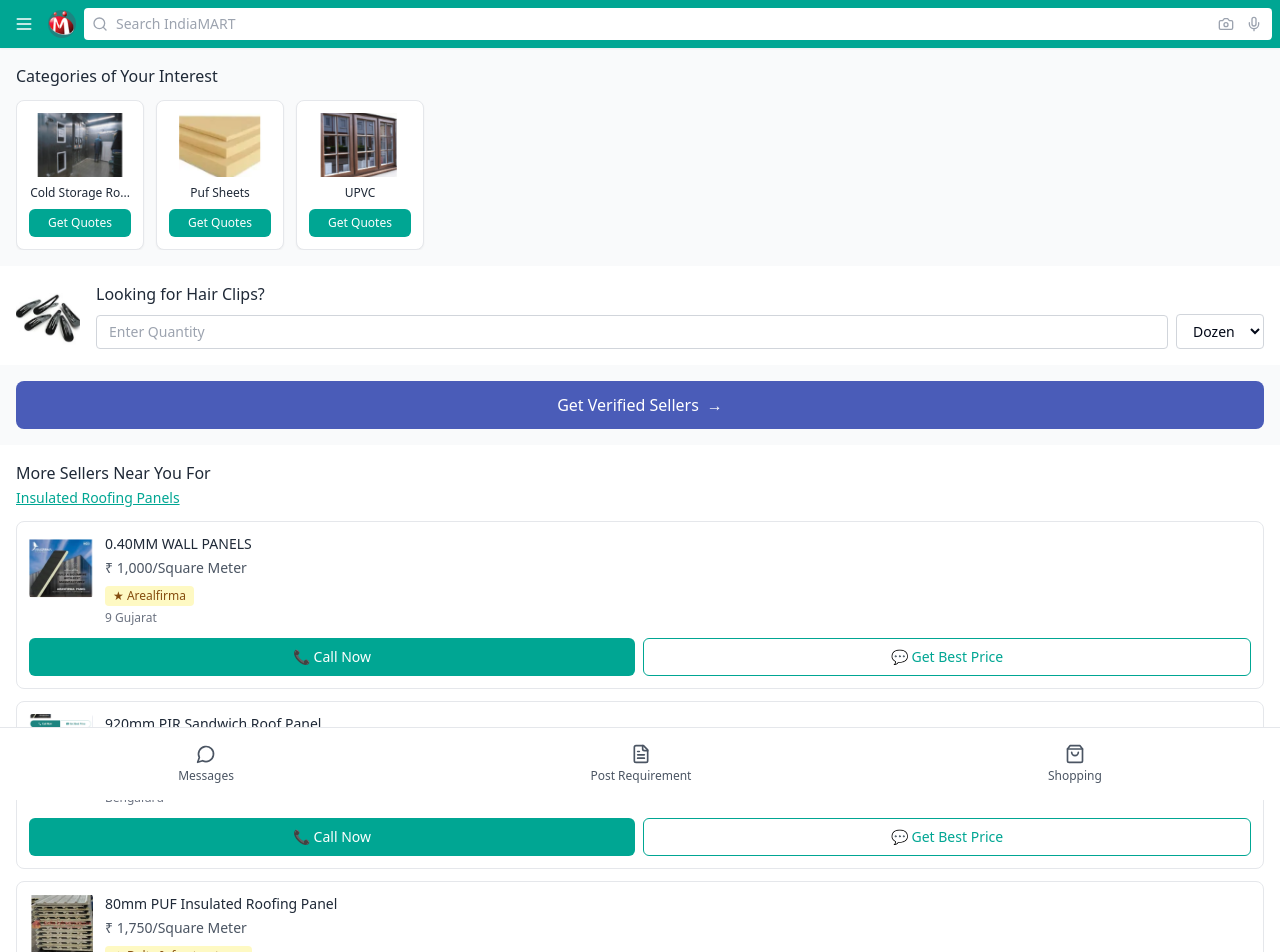
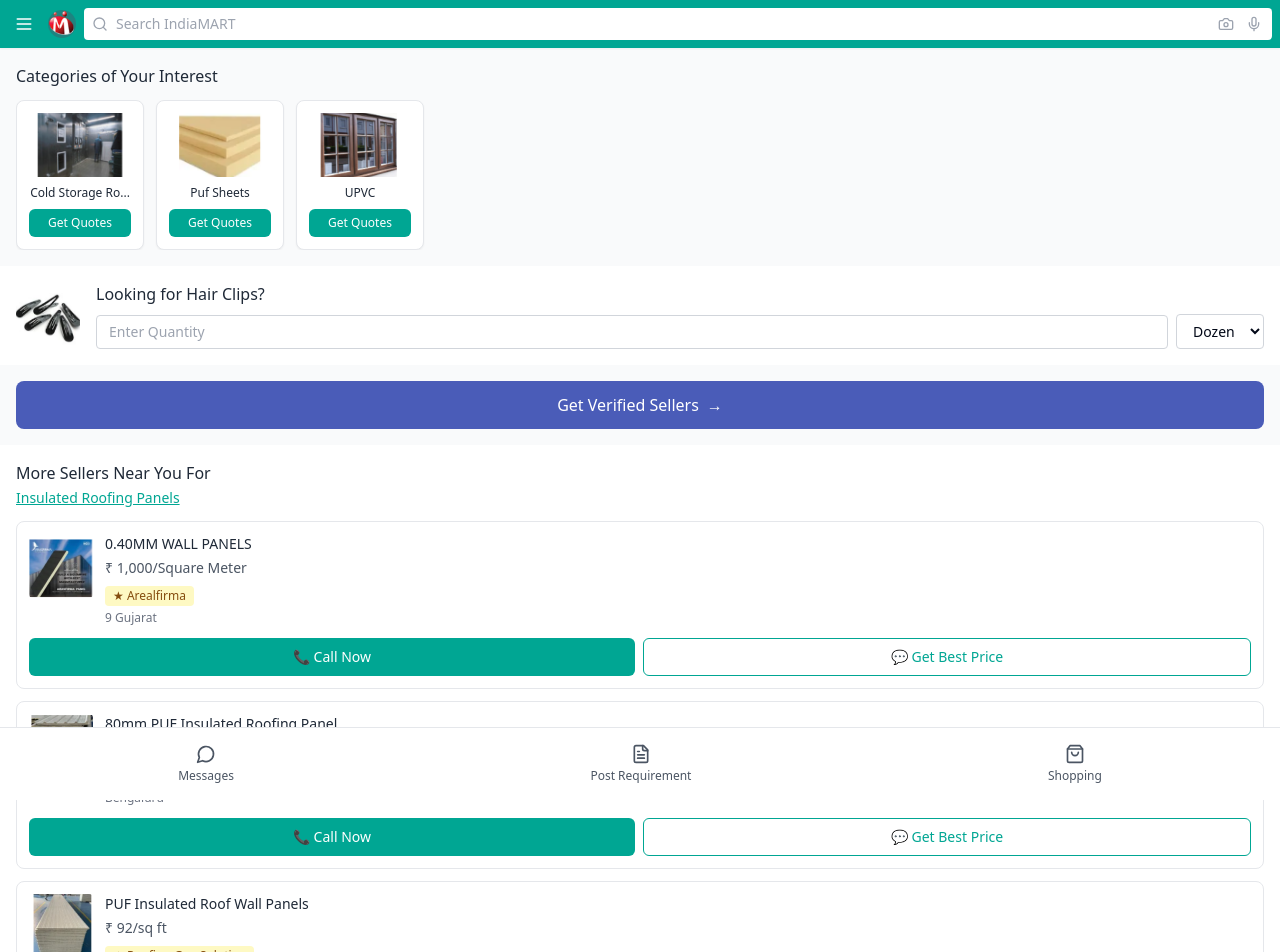
Before and after one commit to sreenivasanp-ops/Calculator_SEO_Pages, a React (Vite) app: page / in a window 1280 px wide. Shown: the top 952 px of the page. Built offline with nearby package versions, Linux system fonts and the light colour scheme.

Commit message:
Remove section
Remove the "920mm PIR Sandwich Roof Panel" section from `src/components/SellersNearYou.tsx`.

```diff
--- a/src/components/SellersNearYou.tsx
+++ b/src/components/SellersNearYou.tsx
@@ -1,5 +1,3 @@
-
-
 const SellersNearYou = () => {
   const sellers = [
     {
@@ -12,14 +10,6 @@ const SellersNearYou = () => {
     },
     {
       id: 2,
-      title: "920mm PIR Sandwich Roof Panel",
-      price: "₹ 1,850/Square Meter",
-      rating: "★ Mount Roofing And Structures...",
-      location: "Bengaluru",
-      image: "/lovable-uploads/58f7d244-6de6-42f9-b1ee-c45193ebdc77.png"
-    },
-    {
-      id: 3,
       title: "80mm PUF Insulated Roofing Panel",
       price: "₹ 1,750/Square Meter",
       rating: "★ Delta Infrastructures",
@@ -27,7 +17,7 @@ const SellersNearYou = () => {
       image: "/lovable-uploads/2e96daee-005c-473b-b2b3-9767f2b6ff2a.png"
     },
     {
-      id: 4,
+      id: 3,
       title: "PUF Insulated Roof Wall Panels",
       price: "₹ 92/sq ft",
       rating: "★ Roofing Goa Solution",
```
